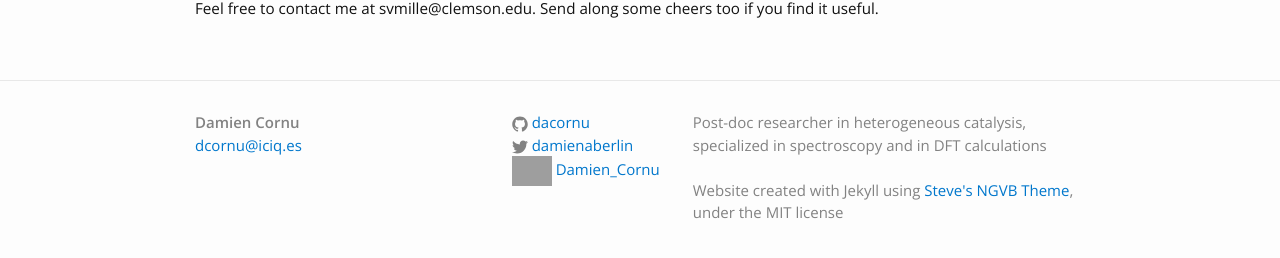
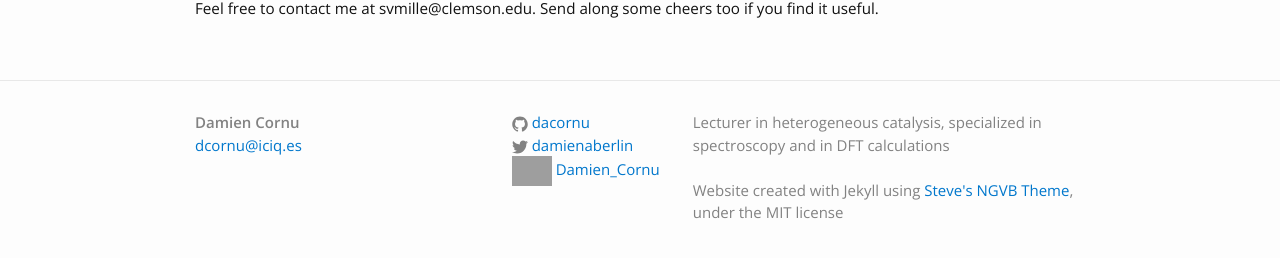
Before and after one commit to dacornu/dacornu.github.io, a Jekyll site: the page built from README.md, in a window 1280 px wide. Shown: the part 577-835 px from the top of the page. Built offline with Jekyll 4.4.1, drawn with Linux system fonts in a browser that asks for light colours; our own code applies the rules of GitHub Pages for plain Markdown files; grey boxes are pictures that could not be loaded.

Commit message:
Update _config.yml

```diff
--- a/_config.yml
+++ b/_config.yml
@@ -2,7 +2,7 @@
 title: Damien Cornu
 email: dcornu@iciq.es
 description: > # this means to ignore newlines until "baseurl:"
-  Post-doc researcher in heterogeneous catalysis, specialized in spectroscopy and in DFT calculations <br />
+  Lecturer in heterogeneous catalysis, specialized in spectroscopy and in DFT calculations <br />
 twitter_username: damienaberlin
 github_username:  dacornu
 researchgate_username: cornu
```
